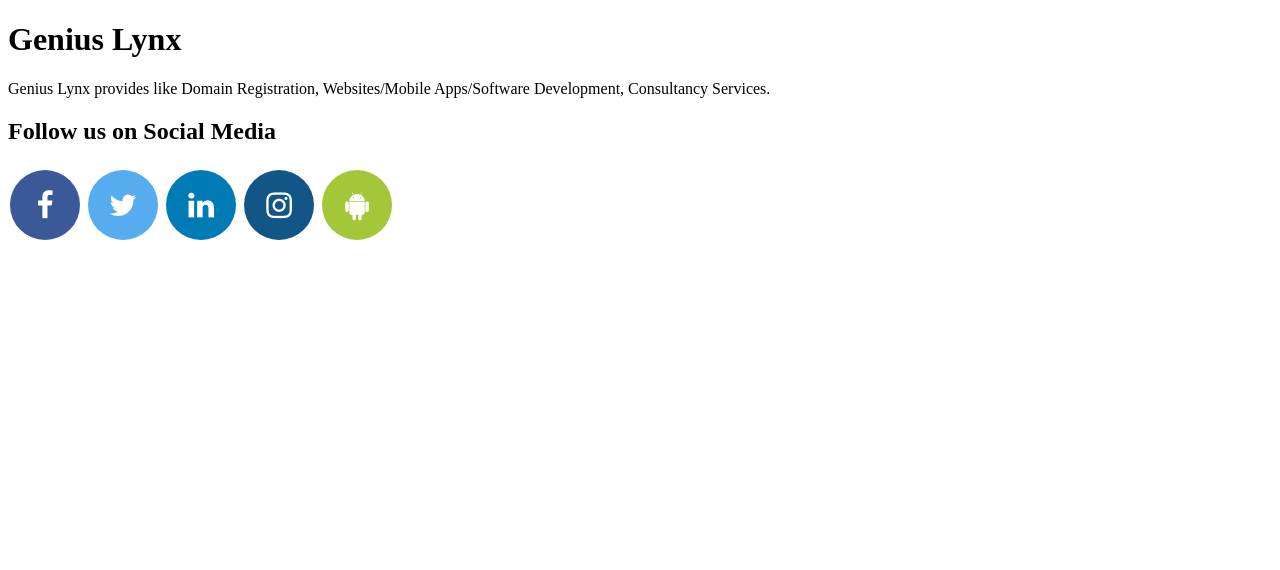
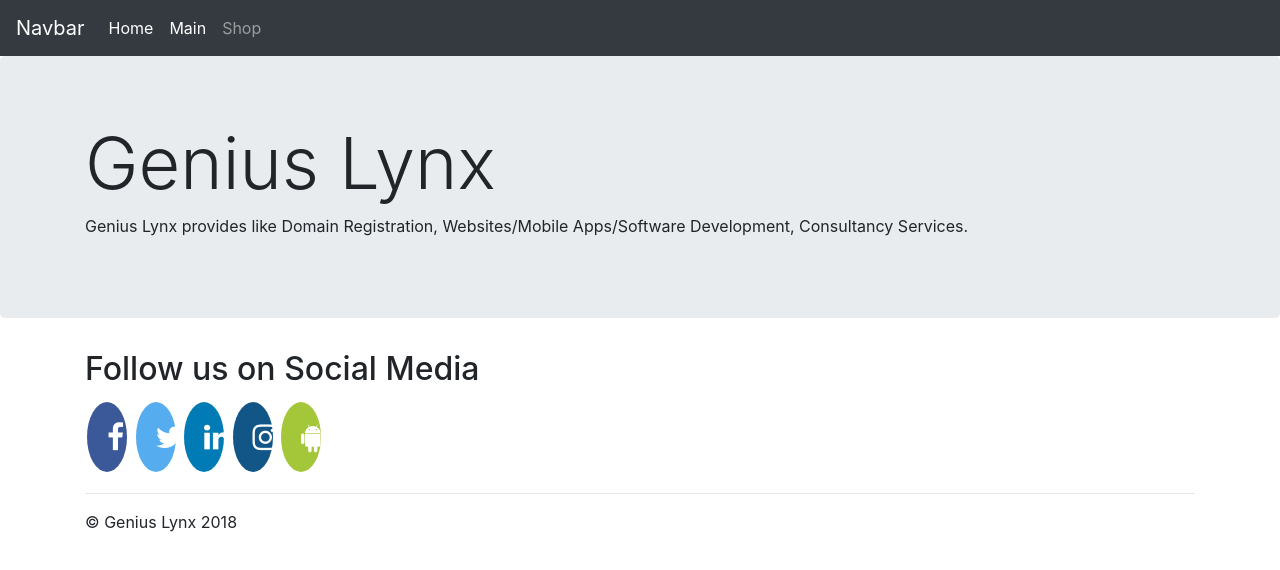
Before and after one commit to GeniusLynx/geniuslynx.github.io, a plain HTML site: page index.html in a window 1280 px wide. Drawn offline with nearby package versions, Linux system fonts and the light colour scheme.

Commit message:
bootstrap

```diff
--- a/index.html
+++ b/index.html
@@ -1,9 +1,16 @@
 <!DOCTYPE html>
 <html>
 <head>
+  <meta name="description" content="Genius Lynx provides like Domain Registration, Websites/Mobile Apps/Software Development, Consultancy Services. We are experts in Microsoft .NET Development"/>
+    <meta name="author" content="Genius Lynx">
+    <link rel="icon" href="https://i0.wp.com/geniuslynx.com/wp-content/uploads/2016/09/cropped-GL1.png?fit=32%2C32">
   <meta name="viewport" content="width=device-width, initial-scale=1">
+  <link rel="stylesheet" href="https://maxcdn.bootstrapcdn.com/bootstrap/4.0.0/css/bootstrap.min.css" integrity="sha384-Gn5384xqQ1aoWXA+058RXPxPg6fy4IWvTNh0E263XmFcJlSAwiGgFAW/dAiS6JXm" crossorigin="anonymous">
 <link rel="stylesheet" href="https://cdnjs.cloudflare.com/ajax/libs/font-awesome/4.7.0/css/font-awesome.min.css">
 <style>
+  body {
+  padding-top: 3.5rem;
+}
 .fa {
   padding: 20px;
   font-size: 30px;
@@ -46,15 +53,62 @@
 </style>
 </head>
 <body>
-<h1>Genius Lynx</h1>
+  <nav class="navbar navbar-expand-md navbar-dark fixed-top bg-dark">
+      <a class="navbar-brand" href="#">Navbar</a>
+      <button class="navbar-toggler" type="button" data-toggle="collapse" data-target="#navbarsExampleDefault" aria-controls="navbarsExampleDefault" aria-expanded="false" aria-label="Toggle navigation">
+        <span class="navbar-toggler-icon"></span>
+      </button>
+
+      <div class="collapse navbar-collapse" id="navbarsExampleDefault">
+        <ul class="navbar-nav mr-auto">
+          <li class="nav-item active">
+            <a class="nav-link" href="index.html">Home <span class="sr-only">(current)</span></a>
+          </li>
+          <li class="nav-item active">
+            <a class="nav-link" href="http://geniuslynx.com">Main</a>
+          </li>
+          <li class="nav-item">
+            <a class="nav-link" href="http://shop.geniuslynx.com">Shop</a>
+          </li>
+        </ul>
+    </div>
+    </nav>
+
+    <main role="main">
+
+      <!-- Main jumbotron for a primary marketing message or call to action -->
+      <div class="jumbotron">
+        <div class="container">
+          <h1 class="display-3">Genius Lynx</h1>
           <p>Genius Lynx provides like Domain Registration, Websites/Mobile Apps/Software Development, Consultancy Services.</p>
-<p>
+        </div>
+      </div>
+
+      <div class="container">
+        <div class="row">
+          <div class="col-md-12">
             <h2>Follow us on Social Media</h2>
             <a href="https://www.facebook.com/GeniusLynxSocial/" class="fa fa-facebook"></a>
             <a href="https://twitter.com/Genius_Lynx" class="fa fa-twitter"></a>
             <a href="https://in.linkedin.com/company/genius-lynx" class="fa fa-linkedin"></a>
             <a href="https://www.instagram.com/geniuslynx/" class="fa fa-instagram"></a>
             <a href="https://play.google.com/store/apps/details?id=com.geniuslynx.app" class="fa fa-android"></a>
-</p>
+          </div>
+        </div>
+
+        <hr>
+
+      </div> <!-- /container -->
+
+    </main>
+
+    <footer class="container">
+      <p>&copy; Genius Lynx 2018</p>
+    </footer>
+
+  <script src="https://code.jquery.com/jquery-3.2.1.slim.min.js" integrity="sha384-KJ3o2DKtIkvYIK3UENzmM7KCkRr/rE9/Qpg6aAZGJwFDMVNA/GpGFF93hXpG5KkN" crossorigin="anonymous"></script>
+<script src="https://cdnjs.cloudflare.com/ajax/libs/popper.js/1.12.9/umd/popper.min.js" integrity="sha384-ApNbgh9B+Y1QKtv3Rn7W3mgPxhU9K/ScQsAP7hUibX39j7fakFPskvXusvfa0b4Q" crossorigin="anonymous"></script>
+<script src="https://maxcdn.bootstrapcdn.com/bootstrap/4.0.0/js/bootstrap.min.js" integrity="sha384-JZR6Spejh4U02d8jOt6vLEHfe/JQGiRRSQQxSfFWpi1MquVdAyjUar5+76PVCmYl" crossorigin="anonymous"></script>
+
 </body>
 </html>
```
Lines whose indentation alone changed are shown as unchanged.
